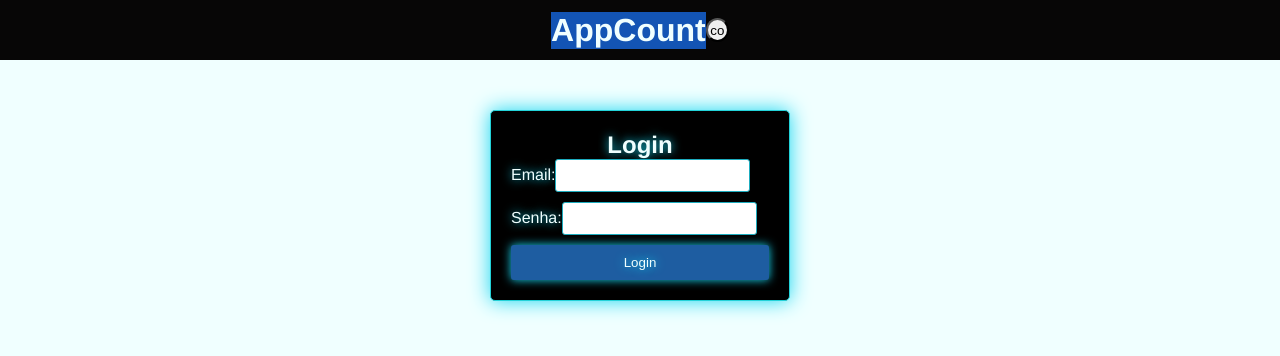
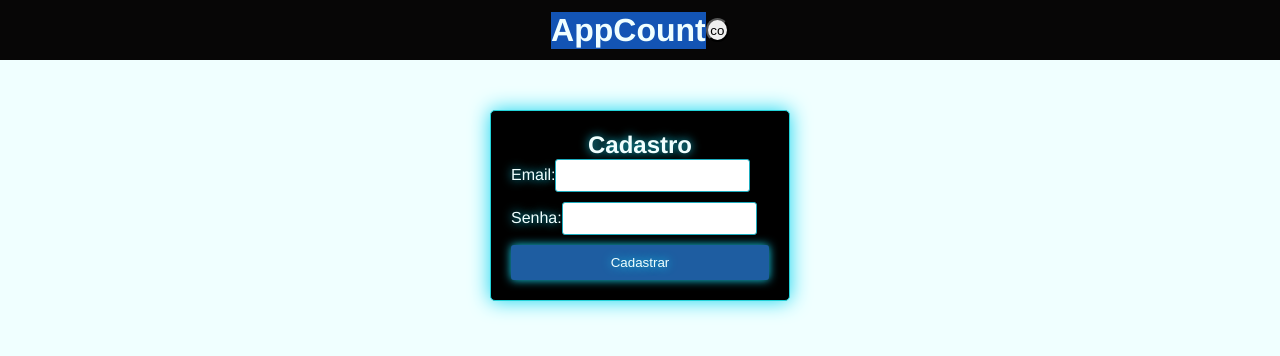
Before and after one commit to cedricmaciel/appcount, a React (Create React App) app: page /login in a window 1280 px wide. Shown: the top 356 px of the page. Built offline with nearby package versions, Linux system fonts and the light colour scheme.

Commit message:
criando cadastro

```diff
--- a/src/pages/loguin/Login.js
+++ b/src/pages/loguin/Login.js
@@ -1,28 +1,29 @@
+// Signup.js
 import React, { useState } from 'react';
 import { useNavigate } from 'react-router-dom';
+import { createUserWithEmailAndPassword } from 'firebase/auth';
+import { auth } from './firebaseConfig';
 import './loguin.css';
 
-const Login1 = () => {
+const Signup = () => {
   const [email, setEmail] = useState('');
   const [password, setPassword] = useState('');
   const navigate = useNavigate();
 
-  const handleLogin = (e) => {
+  const handleSignup = async (e) => {
     e.preventDefault();
-    // Lógica de autenticação simulada
-    if (email === 'usuario@exemplo.com' && password === 'senha123') {
+    try {
+      await createUserWithEmailAndPassword(auth, email, password);
       navigate('/acao');
-    } else {
-      alert('Credenciais inválidas');
+    } catch (error) {
+      alert('Erro ao cadastrar usuário: ' + error.message);
     }
   };
 
   return (
-
-
     <div className="login-container">
-      <h2 className="font-login">Login</h2>
-      <form onSubmit={handleLogin}>
+      <h2 className="font-login">Cadastro</h2>
+      <form onSubmit={handleSignup}>
         <div>
           <label className="font-font">Email:</label>
           <input
@@ -41,11 +42,10 @@ const Login1 = () => {
             required
           />
         </div>
-        <button type="submit">Login</button>
+        <button type="submit">Cadastrar</button>
       </form>
     </div>
-
   );
 };
 
-export default Login1;
+export default Signup;
```
Also changed, not shown: src/pages/loguin/Signup.css (added), src/pages/loguin/Signup.js (added).
